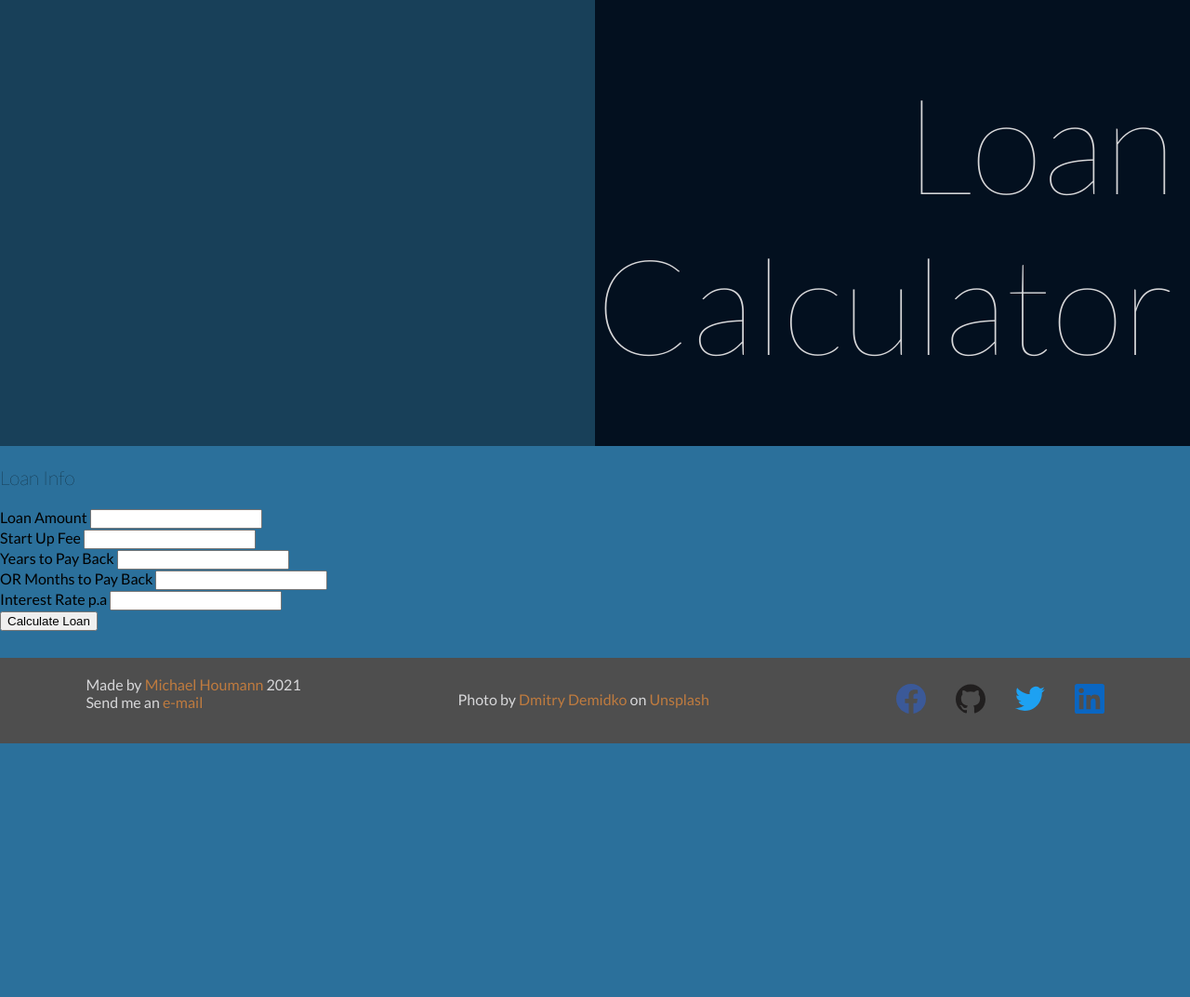
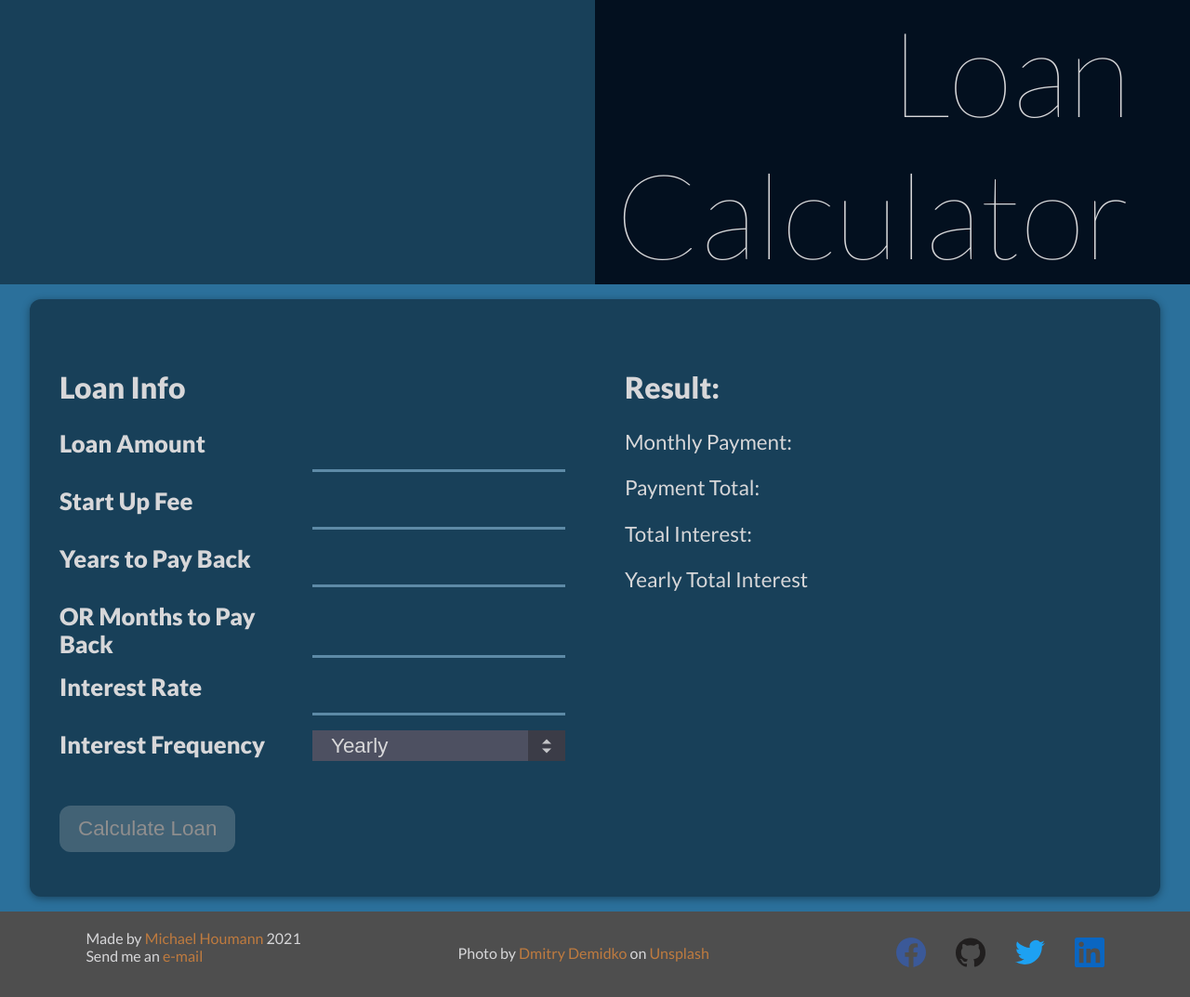
Before and after one commit to mhoumann87/loan_calculator, a plain HTML site: page index.html in a window 1280 px wide. Shown: the whole page at 93% size. Before the commit the page ends 800 px from the top, so only its background shows below. Drawn offline with Linux system fonts and the light colour scheme; a script that the page names is missing.

Commit message:
Add form and styles :sparkles:

```diff
--- a/index.html
+++ b/index.html
@@ -44,37 +44,60 @@
     </header>
 
     <main>
+      <div class="container">
         <section class="center--card">
-        <h3>Loan Info</h3>
+          <div class="card--box card--box-form">
+            <h2>Loan Info</h2>
             <form>
-          <div class="form--control">
+              <div class="form-control">
                 <label for="amount">Loan Amount</label>
-            <input type="number" name="amount" id="amount" />
+                <input type="text" name="amount" id="amount" />
               </div>
 
               <div class="form-control">
                 <label for="startup">Start Up Fee</label>
-            <input type="number" name="startup" id="startup" />
+                <input type="text" name="startup" id="startup" />
               </div>
 
               <div class="form-control">
                 <label for="years">Years to Pay Back</label>
-            <input type="number" name="years" id="years" />
+                <input type="text" name="years" id="years" />
               </div>
 
               <div class="form-control">
                 <label for="months">OR Months to Pay Back</label>
-            <input type="number" name="months" id="months" />
+                <input type="text" name="months" id="months" />
               </div>
 
               <div class="form-control">
-            <label for="interest">Interest Rate p.a</label>
-            <input type="number" name="interest" id="interest" />
+                <label for="interest">Interest Rate</label>
+                <input type="text" name="interest" id="interest" />
               </div>
 
-          <button type="submit">Calculate Loan</button>
+              <div class="form-control select">
+                <label for="feq">Interest Frequency</label>
+                <select name="feq" id="feq">
+                  <option value="week">Weekly</option>
+                  <option value="mth">Monthly</option>
+                  <option value="qurt">Quarterly</option>
+                  <option value="year" selected>Yearly</option>
+                </select>
+                <span class="custom-arrow"></span>
+              </div>
+
+              <button disabled type="submit">Calculate Loan</button>
             </form>
+          </div>
+
+          <div class="card--box card--box-result">
+            <h2>Result:</h2>
+            <p>Monthly Payment: <span id="mpb"></span></p>
+            <p>Payment Total: <span class="total"></span></p>
+            <p>Total Interest: <span class="totInt"></span></p>
+            <p>Yearly Total Interest <span class="apo"></span></p>
+          </div>
         </section>
+      </div>
     </main>
 
     <footer>
--- a/styles.css
+++ b/styles.css
@@ -78,9 +78,7 @@ p {
   font-weight: var(--normal);
 }
 
-h1,
-h2,
-h3 {
+h1 {
   font-weight: var(--thin);
 }
 
@@ -94,6 +92,115 @@ a:hover,
 a:focus,
 a:active {
   color: var(--hover);
+}
+
+input {
+  width: 100%;
+  font: inherit;
+  color: var(--text);
+  font-size: 1.4rem;
+  padding: 0.5rem;
+  border: none;
+  background: var(--bg-cards);
+  border-bottom: 3px solid var(--border);
+  transition: all 0.3s ease;
+}
+/* Styles for input elements */
+input:focus {
+  outline: var(--border);
+  background: var(--background);
+  border: none;
+}
+
+input.error {
+  border: 2px solid crimson;
+}
+
+label {
+  font-size: 1.6rem;
+  color: var(--text);
+  font-weight: var(--bold);
+  margin-right: 1rem;
+}
+
+select {
+  width: 100%;
+  font-size: 1.4rem;
+  padding: 0.2rem 1rem;
+  background: #4d5061;
+  color: var(--text);
+  border: none;
+}
+
+.select {
+  position: relative;
+}
+
+.custom-arrow {
+  display: block;
+  background: #3b3c47;
+  height: 100%;
+  width: 2.5rem;
+  position: absolute;
+  top: 0;
+  right: 0;
+  pointer-events: none;
+}
+
+.custom-arrow::before,
+.custom-arrow::after {
+  --size: 0.35rem;
+
+  content: '';
+  position: absolute;
+  width: 0;
+  height: 0;
+
+  left: 50%;
+  transform: translate(-50%, -50%);
+}
+
+.custom-arrow::before {
+  border-left: var(--size) solid transparent;
+  border-right: var(--size) solid transparent;
+  border-bottom: var(--size) solid rgba(255, 255, 255, 0.7);
+
+  top: 35%;
+}
+
+.custom-arrow::after {
+  border-left: var(--size) solid transparent;
+  border-right: var(--size) solid transparent;
+  border-top: var(--size) solid rgba(255, 255, 255, 0.7);
+  top: 65%;
+}
+
+button {
+  font-size: 1.4rem;
+  margin-top: 2rem;
+  border: 4px solid var(--border);
+  background-color: var(--border);
+  color: var(--text);
+  padding: 0.5rem 1rem;
+  cursor: pointer;
+  border-radius: 12px;
+  box-shadow: 0 2px 8px rgba(3, 3, 3, 0.39);
+  transition: all 0.3s ease;
+}
+
+button:hover,
+button:active,
+button:focus {
+  border-color: #426275;
+  background-color: #426275;
+  box-shadow: 0 2px 4px rgba(3, 3, 3, 0.39);
+}
+
+button:disabled {
+  background-color: #426275;
+  border-color: #426275;
+  box-shadow: unset;
+  color: #8f8e8e;
 }
 
 /* container for setting max width for content
@@ -174,18 +281,19 @@ header h1 {
     background-image: url('./header-img.jpg');
     background-size: cover;
     background-position: center center;
-    height: 60vh;
-
+    max-height: 60vh;
+    padding: 0;
     isolation: isolate;
   }
 
   header h1 {
-    font-size: 18vh;
+    font-size: 8rem;
+    font-size: 10vmax;
   }
 
   header .container {
     height: 100%;
-    justify-content: end;
+    justify-content: flex-end;
     align-items: center;
     padding: 0;
   }
@@ -197,7 +305,7 @@ header h1 {
     justify-content: end;
     align-items: center;
     text-align: right;
-    padding: 0 1rem;
+    padding: 0 4rem 0 1rem;
     position: relative;
   }
 
@@ -213,6 +321,64 @@ header h1 {
 
 main {
   grid-area: main;
+  width: 100%;
+}
+
+main .container {
+  display: flex;
+  flex-direction: column;
+  justify-content: center;
+  align-items: center;
+}
+
+.container .center--card {
+  width: 95%;
+  background-color: var(--bg-cards);
+  padding: 2rem;
+  margin: 1rem 0;
+  border-radius: 0.75rem;
+  box-shadow: 0 2px 8px rgba(3, 3, 3, 0.39);
+  display: flex;
+  flex-direction: column;
+  justify-content: center;
+  align-items: center;
+}
+
+.card--box {
+  margin: 1rem 0;
+  width: 100%;
+}
+
+.form-control {
+  display: grid;
+  grid-template-columns: 1fr 1fr;
+  margin-bottom: 1rem;
+}
+
+.form-control label {
+  flex: 0 1;
+  /* white-space: nowrap; */
+}
+
+.form-control:where(input, select) {
+  flex: 1 0;
+}
+
+.card--box h2 {
+  color: var(--text);
+  font-size: 2rem;
+}
+
+.card--box-result p {
+  font-size: 1.4rem;
+}
+
+@media screen and (min-width: 46.875rem) {
+  .container .center--card {
+    flex-direction: row;
+    gap: 4rem;
+    align-items: start;
+  }
 }
 
 footer {
```
Lines whose indentation alone changed are shown as unchanged.
